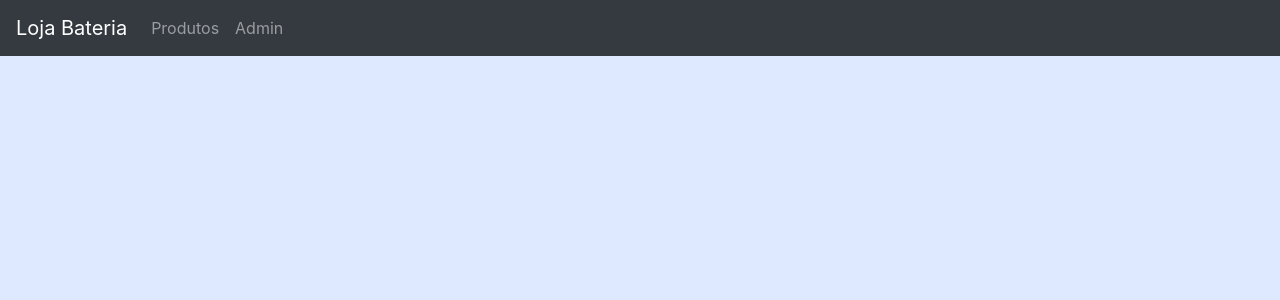
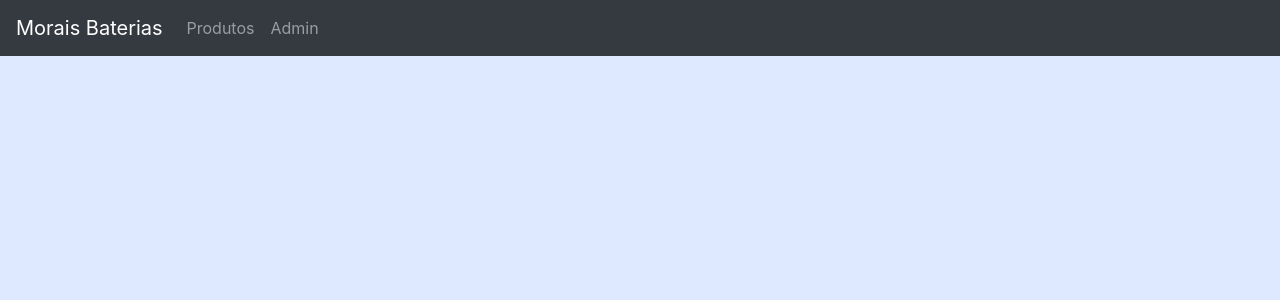
Before and after one commit to hi-im-yan/freela-loja-bateria-v2, a Django app: page /login in a window 1280 px wide. Shown: the top 300 px of the page. Run offline with Django 3.2, Linux system fonts and the light colour scheme; parts of the project's set-up code (start-up, migrations or seed data) failed here and were passed over; some libraries are stand-ins or nearby versions.

Commit message:
[DEPLOY] MORAIS 1

```diff
--- a/app/templates/app/base.html
+++ b/app/templates/app/base.html
@@ -11,7 +11,7 @@
   </head>
   <body style="background-color: #dee9ff;">
     <nav class="navbar navbar-expand-lg navbar-dark bg-dark sticky-top">
-      <a class="navbar-brand" href="/">Loja Bateria</a>
+      <a class="navbar-brand" href="/">Morais Baterias</a>
       <button class="navbar-toggler" type="button" data-toggle="collapse" data-target="#navbarSupportedContent" aria-controls="navbarSupportedContent" aria-expanded="false" aria-label="Toggle navigation">
         <span class="navbar-toggler-icon"></span>
       </button>
```
